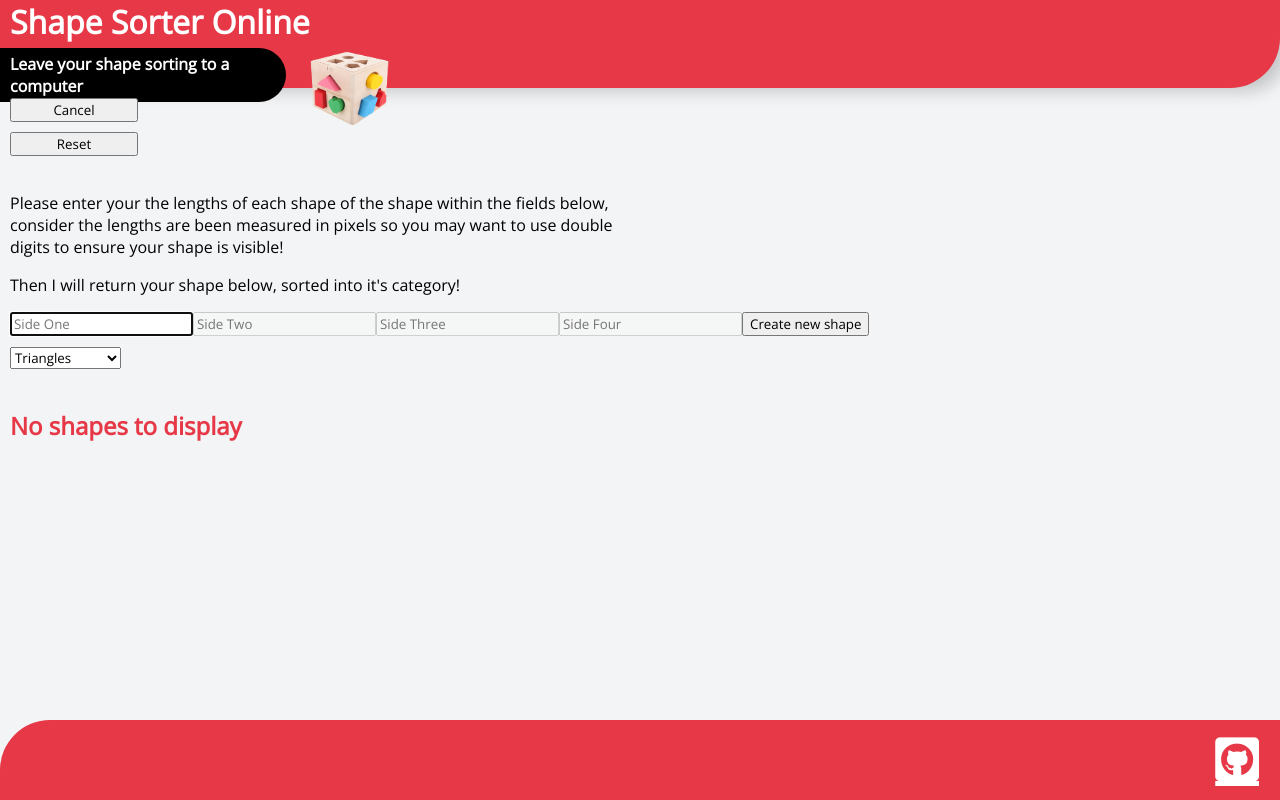
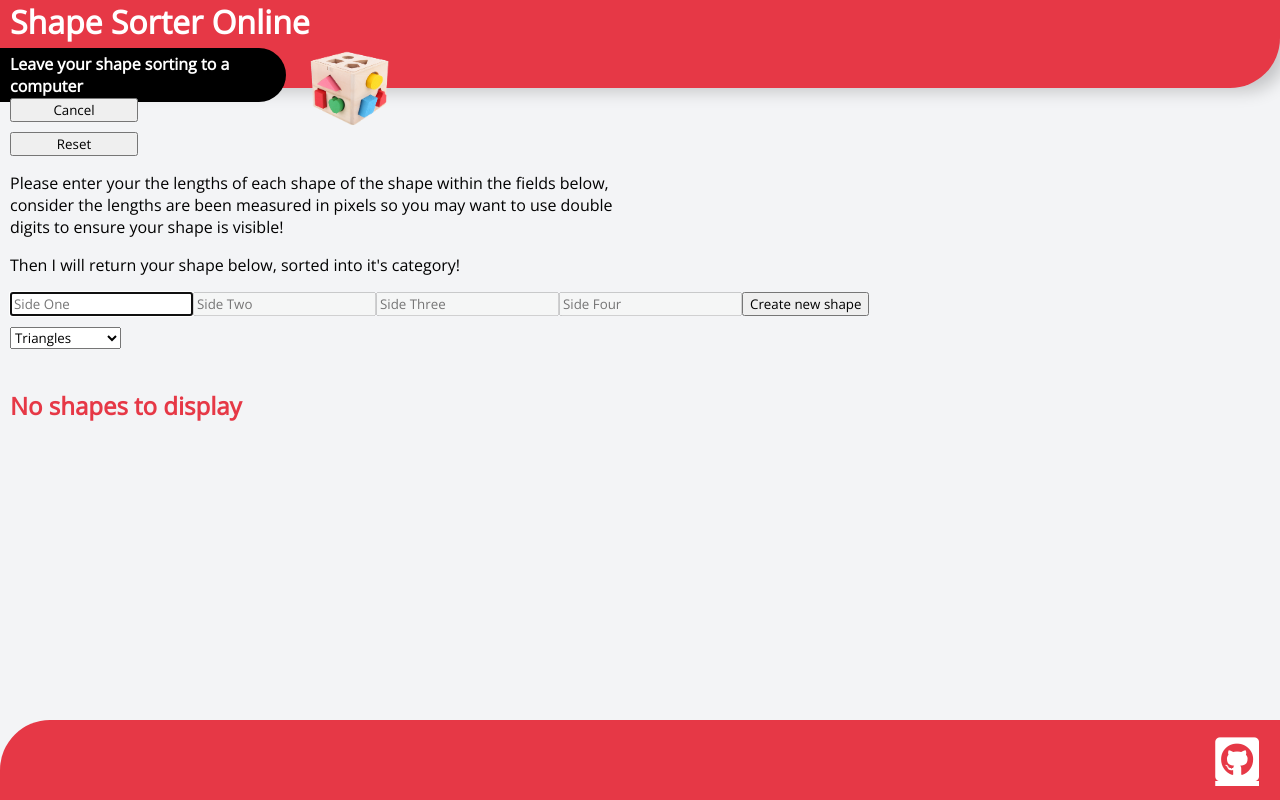
Before and after one commit to ChristopherDalziel/83489-2, a React (Create React App) app: page / in a window 1280 px wide. Both pictures are taken after a click on the button "Create your own shape". Built offline with nearby package versions, Linux system fonts and the light colour scheme.

Commit message:
updated FormContainer to remove weird spacing

```diff
--- a/src/components/ShapeForm.js
+++ b/src/components/ShapeForm.js
@@ -8,7 +8,7 @@ import {
 } from "../actions/filters";
 
 const FormContainer = styled.div`
-  padding: 20px 10px 0px 10px;
+  padding: 0px 10px 0px 10px;
   color: black;
   @media (max-width: 815px) {
     width: 50vw;
```
